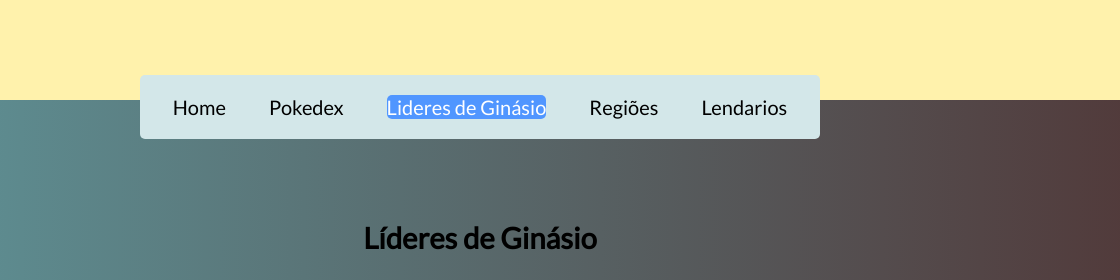
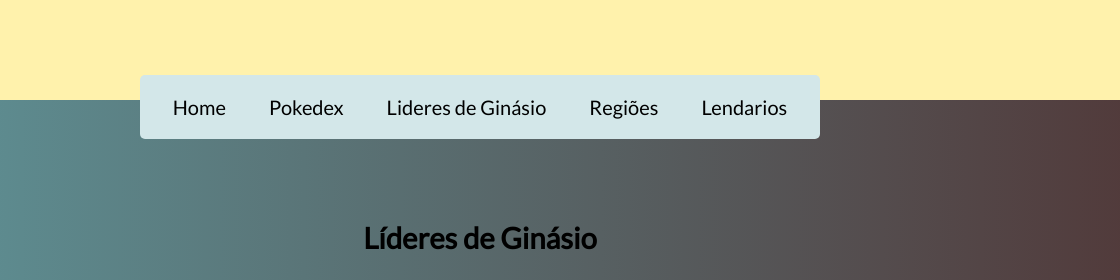
Before and after one commit to clucasg/pokemon.io, a plain HTML site: page lideres.html in a window 1280 px wide. Shown: the top 280 px of the page, 160-1280 px from the left. Drawn offline with Linux system fonts and the light colour scheme.

Commit message:
Update leader_style.css

```diff
--- a/css/leader_style.css
+++ b/css/leader_style.css
@@ -21,12 +21,6 @@ nav{
     padding: 10px;
 }
 
-.atual{
-    background-color: #5096FF;
-    color: white;
-    border: #5096FF;
-    border-radius: 5px;
-}
 nav ul{
     list-style: none;
     text-align: center;
```
